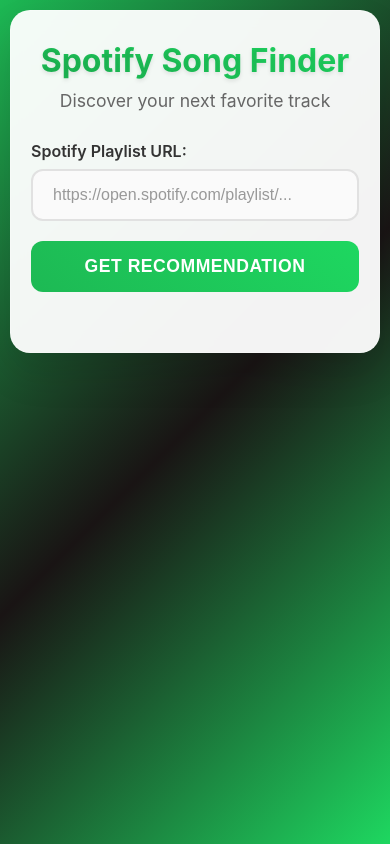
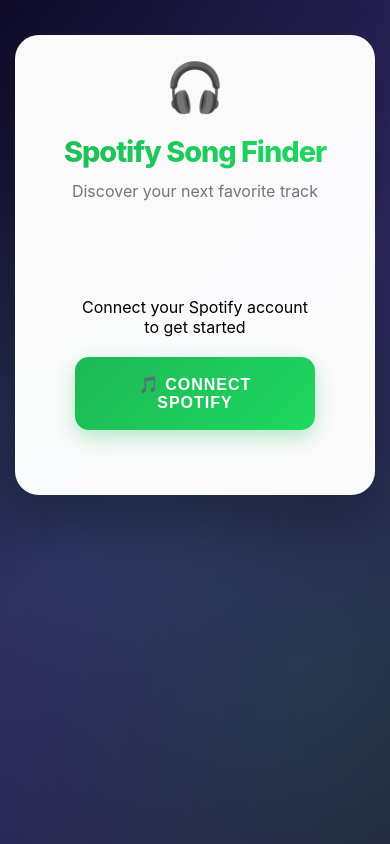
Before and after one commit to NikhilS240/Playlist-Spotify-Predictor-ML, a React (Create React App) app in the folder react/client/: page / in a window 390 px wide. Built offline with nearby package versions, Linux system fonts and the light colour scheme.

Commit message:
new files updated

```diff
--- a/react/client/src/App.js
+++ b/react/client/src/App.js
@@ -1,8 +1,37 @@
-import React, { useState } from 'react';
+
+import React, { useState, useEffect } from 'react';
 
 export default function Printer() {
   const [result, setResult] = useState('');
   const [isLoading, setIsLoading] = useState(false);
+  const [sessionId, setSessionId] = useState(null);
+  const [isAuthenticated, setIsAuthenticated] = useState(false);
+
+  useEffect(() => {
+    const params = new URLSearchParams(window.location.search);
+    const session = params.get('session');
+    const error = params.get('error');
+
+    if (session) {
+      setSessionId(session);
+      setIsAuthenticated(true);
+      localStorage.setItem('spotify_session', session);
+      window.history.replaceState({}, document.title, '/');
+    } else if (error) {
+      alert('Failed to connect to Spotify. Please try again.');
+      window.history.replaceState({}, document.title, '/');
+    } else {
+      const savedSession = localStorage.getItem('spotify_session');
+      if (savedSession) {
+        setSessionId(savedSession);
+        setIsAuthenticated(true);
+      }
+    }
+  }, []);
+
+  const handleSpotifyLogin = () => {
+    window.location.href = 'http://127.0.0.1:5000/login';
+  };
 
   return (
     <div className="app-container">
@@ -11,7 +40,21 @@
         <p className="app-subtitle">Discover your next favorite track</p>
       </div>
 
-      <MyForm setResult={setResult} setIsLoading={setIsLoading} isLoading={isLoading} />
+      {!isAuthenticated ? (
+        <div style={{textAlign: 'center', padding: '40px'}}>
+          <p style={{marginBottom: '20px'}}>Connect your Spotify account to get started</p>
+          <button className="submit-button" onClick={handleSpotifyLogin}>
+            🎵 Connect Spotify
+          </button>
+        </div>
+      ) : (
+        <>
+          <MyForm
+            setResult={setResult}
+            setIsLoading={setIsLoading}
+            isLoading={isLoading}
+            sessionId={sessionId}
+          />
 
           {isLoading && (
             <div className="loading">
@@ -39,24 +82,29 @@
               </div>
             </div>
           )}
+        </>
+      )}
     </div>
   );
 }
 
-function MyForm({ setResult, setIsLoading, isLoading }) {
+function MyForm({ setResult, setIsLoading, isLoading, sessionId }) {
   function handleSubmit(e) {
     e.preventDefault();
     setIsLoading(true);
-    setResult(''); // Clear previous results
+    setResult('');
 
     const form = e.target;
     const formData = new FormData(form);
     const formJson = Object.fromEntries(formData.entries());
 
-    fetch('http://localhost:5000/submit', {
+    fetch('http://127.0.0.1:5000/submit', {
       method: 'POST',
       headers: { 'Content-Type': 'application/json' },
-      body: JSON.stringify(formJson),
+      body: JSON.stringify({
+        ...formJson,
+        sessionId: sessionId
+      }),
     })
       .then(res => res.json())
       .then(data => {
--- a/react/client/src/index.css
+++ b/react/client/src/index.css
@@ -5,10 +5,25 @@
     sans-serif;
   -webkit-font-smoothing: antialiased;
   -moz-osx-font-smoothing: grayscale;
-  background: linear-gradient(135deg, #1db954 0%, #191414 50%, #1ed760 100%);
+  background: linear-gradient(135deg, #0f0c29 0%, #302b63 50%, #24243e 100%);
   min-height: 100vh;
   padding: 20px;
   box-sizing: border-box;
+  overflow-x: hidden;
+}
+
+/* Animated background particles */
+body::before {
+  content: '';
+  position: fixed;
+  top: 0;
+  left: 0;
+  width: 100%;
+  height: 100%;
+  background: radial-gradient(circle at 20% 50%, rgba(29, 185, 84, 0.1) 0%, transparent 50%),
+              radial-gradient(circle at 80% 80%, rgba(30, 215, 96, 0.1) 0%, transparent 50%);
+  pointer-events: none;
+  z-index: 0;
 }
 
 code {
@@ -18,127 +33,23 @@
 
 /* Main App Container */
 .app-container {
-  max-width: 600px;
-  margin: 0 auto;
-  background: rgba(255, 255, 255, 0.95);
-  backdrop-filter: blur(10px);
-  border-radius: 20px;
-  padding: 40px;
-  box-shadow: 0 20px 40px rgba(0, 0, 0, 0.1);
-  border: 1px solid rgba(255, 255, 255, 0.2);
+  position: relative;
+  z-index: 1;
+  max-width: 650px;
+  margin: 40px auto;
+  background: rgba(255, 255, 255, 0.98);
+  backdrop-filter: blur(20px);
+  border-radius: 24px;
+  padding: 50px;
+  box-shadow: 0 30px 60px rgba(0, 0, 0, 0.3),
+              0 0 0 1px rgba(255, 255, 255, 0.1) inset;
+  animation: fadeIn 0.6s ease-out;
 }
 
-/* Header */
-.app-header {
-  text-align: center;
-  margin-bottom: 30px;
-}
-
-.app-title {
-  font-size: 2.5rem;
-  font-weight: 700;
-  background: linear-gradient(45deg, #1db954, #1ed760);
-  -webkit-background-clip: text;
-  -webkit-text-fill-color: transparent;
-  background-clip: text;
-  margin: 0;
-  text-shadow: 0 2px 4px rgba(0, 0, 0, 0.1);
-}
-
-.app-subtitle {
-  color: #666;
-  font-size: 1.1rem;
-  margin-top: 10px;
-  font-weight: 400;
-}
-
-/* Form Styles */
-.recommendation-form {
-  margin-bottom: 30px;
-}
-
-.form-group {
-  margin-bottom: 20px;
-}
-
-.form-label {
-  display: block;
-  font-weight: 600;
-  color: #333;
-  margin-bottom: 8px;
-  font-size: 1rem;
-}
-
-.form-input {
-  width: 100%;
-  padding: 15px 20px;
-  border: 2px solid #e1e1e1;
-  border-radius: 12px;
-  font-size: 1rem;
-  transition: all 0.3s ease;
-  box-sizing: border-box;
-  background: #fafafa;
-}
-
-.form-input:focus {
-  outline: none;
-  border-color: #1db954;
-  background: #fff;
-  box-shadow: 0 0 0 3px rgba(29, 185, 84, 0.1);
-  transform: translateY(-1px);
-}
-
-.form-input::placeholder {
-  color: #999;
-}
-
-/* Submit Button */
-.submit-button {
-  width: 100%;
-  padding: 15px 20px;
-  background: linear-gradient(45deg, #1db954, #1ed760);
-  color: white;
-  border: none;
-  border-radius: 12px;
-  font-size: 1.1rem;
-  font-weight: 600;
-  cursor: pointer;
-  transition: all 0.3s ease;
-  text-transform: uppercase;
-  letter-spacing: 0.5px;
-}
-
-.submit-button:hover {
-  transform: translateY(-2px);
-  box-shadow: 0 10px 25px rgba(29, 185, 84, 0.3);
-}
-
-.submit-button:active {
-  transform: translateY(0);
-}
-
-.submit-button:disabled {
-  background: #ccc;
-  cursor: not-allowed;
-  transform: none;
-}
-
-/* Result Card */
-.result-card {
-  background: linear-gradient(135deg, #191414, #2a2a2a);
-  color: white;
-  padding: 30px;
-  border-radius: 16px;
-  margin-top: 30px;
-  box-shadow: 0 15px 35px rgba(0, 0, 0, 0.2);
-  border: 1px solid rgba(255, 255, 255, 0.1);
-  animation: slideUp 0.5s ease-out;
-}
-
-@keyframes slideUp {
+@keyframes fadeIn {
   from {
     opacity: 0;
-    transform: translateY(20px);
+    transform: translateY(30px);
   }
   to {
     opacity: 1;
@@ -146,74 +57,268 @@
   }
 }
 
+/* Header */
+.app-header {
+  text-align: center;
+  margin-bottom: 40px;
+  position: relative;
+}
+
+.app-header::before {
+  content: '🎧';
+  font-size: 4rem;
+  display: block;
+  margin-bottom: 15px;
+  animation: float 3s ease-in-out infinite;
+}
+
+@keyframes float {
+  0%, 100% { transform: translateY(0px); }
+  50% { transform: translateY(-10px); }
+}
+
+.app-title {
+  font-size: 2.8rem;
+  font-weight: 800;
+  background: linear-gradient(45deg, #1db954, #1ed760, #1db954);
+  background-size: 200% auto;
+  -webkit-background-clip: text;
+  -webkit-text-fill-color: transparent;
+  background-clip: text;
+  margin: 0;
+  animation: gradient 3s ease infinite;
+  letter-spacing: -1px;
+}
+
+@keyframes gradient {
+  0%, 100% { background-position: 0% 50%; }
+  50% { background-position: 100% 50%; }
+}
+
+.app-subtitle {
+  color: #666;
+  font-size: 1.15rem;
+  margin-top: 12px;
+  font-weight: 400;
+  opacity: 0.9;
+}
+
+/* Form Styles */
+.recommendation-form {
+  margin-bottom: 35px;
+}
+
+.form-group {
+  margin-bottom: 25px;
+  position: relative;
+}
+
+.form-label {
+  display: block;
+  font-weight: 600;
+  color: #2a2a2a;
+  margin-bottom: 10px;
+  font-size: 1.05rem;
+  transition: color 0.3s ease;
+}
+
+.form-group:focus-within .form-label {
+  color: #1db954;
+}
+
+.form-input {
+  width: 100%;
+  padding: 18px 22px;
+  border: 2px solid #e5e5e5;
+  border-radius: 14px;
+  font-size: 1.05rem;
+  transition: all 0.3s cubic-bezier(0.4, 0, 0.2, 1);
+  box-sizing: border-box;
+  background: #fafafa;
+  font-family: inherit;
+}
+
+.form-input:focus {
+  outline: none;
+  border-color: #1db954;
+  background: #fff;
+  box-shadow: 0 0 0 4px rgba(29, 185, 84, 0.08),
+              0 4px 12px rgba(0, 0, 0, 0.05);
+  transform: translateY(-2px);
+}
+
+.form-input::placeholder {
+  color: #aaa;
+  font-weight: 400;
+}
+
+/* Submit Button */
+.submit-button {
+  width: 100%;
+  padding: 18px 24px;
+  background: linear-gradient(135deg, #1db954 0%, #1ed760 100%);
+  color: white;
+  border: none;
+  border-radius: 14px;
+  font-size: 1.15rem;
+  font-weight: 700;
+  cursor: pointer;
+  transition: all 0.3s cubic-bezier(0.4, 0, 0.2, 1);
+  text-transform: uppercase;
+  letter-spacing: 1px;
+  position: relative;
+  overflow: hidden;
+  box-shadow: 0 8px 20px rgba(29, 185, 84, 0.3);
+}
+
+.submit-button::before {
+  content: '';
+  position: absolute;
+  top: 0;
+  left: -100%;
+  width: 100%;
+  height: 100%;
+  background: linear-gradient(90deg, transparent, rgba(255, 255, 255, 0.3), transparent);
+  transition: left 0.5s;
+}
+
+.submit-button:hover::before {
+  left: 100%;
+}
+
+.submit-button:hover {
+  transform: translateY(-3px);
+  box-shadow: 0 12px 30px rgba(29, 185, 84, 0.4);
+}
+
+.submit-button:active {
+  transform: translateY(-1px);
+  box-shadow: 0 6px 15px rgba(29, 185, 84, 0.3);
+}
+
+.submit-button:disabled {
+  background: linear-gradient(135deg, #999, #bbb);
+  cursor: not-allowed;
+  transform: none;
+  box-shadow: none;
+}
+
+/* Result Card */
+.result-card {
+  background: linear-gradient(135deg, #1a1a1a, #2d2d2d);
+  color: white;
+  padding: 35px;
+  border-radius: 20px;
+  margin-top: 35px;
+  box-shadow: 0 20px 40px rgba(0, 0, 0, 0.4),
+              0 0 0 1px rgba(255, 255, 255, 0.05) inset;
+  animation: slideUp 0.5s cubic-bezier(0.4, 0, 0.2, 1);
+  position: relative;
+  overflow: hidden;
+}
+
+.result-card::before {
+  content: '';
+  position: absolute;
+  top: 0;
+  left: 0;
+  right: 0;
+  height: 4px;
+  background: linear-gradient(90deg, #1db954, #1ed760, #1db954);
+  background-size: 200% auto;
+  animation: gradient 3s ease infinite;
+}
+
+@keyframes slideUp {
+  from {
+    opacity: 0;
+    transform: translateY(30px) scale(0.95);
+  }
+  to {
+    opacity: 1;
+    transform: translateY(0) scale(1);
+  }
+}
+
 .result-title {
   color: #1ed760;
-  font-size: 1.4rem;
-  font-weight: 700;
-  margin-bottom: 20px;
+  font-size: 1.6rem;
+  font-weight: 800;
+  margin-bottom: 25px;
   text-align: center;
   display: flex;
   align-items: center;
   justify-content: center;
-  gap: 10px;
+  gap: 12px;
+  letter-spacing: 0.5px;
 }
 
 .result-title::before {
   content: "🎵";
-  font-size: 1.2em;
+  font-size: 1.4em;
+  animation: bounce 2s ease-in-out infinite;
+}
+
+@keyframes bounce {
+  0%, 100% { transform: translateY(0); }
+  50% { transform: translateY(-5px); }
 }
 
 .result-info {
   display: flex;
   flex-direction: column;
-  gap: 12px;
+  gap: 14px;
 }
 
 .result-item {
   display: flex;
   align-items: center;
-  gap: 12px;
-  padding: 10px;
-  background: rgba(255, 255, 255, 0.05);
-  border-radius: 8px;
-  transition: background 0.3s ease;
+  gap: 15px;
+  padding: 14px 16px;
+  background: rgba(255, 255, 255, 0.06);
+  border-radius: 12px;
+  transition: all 0.3s cubic-bezier(0.4, 0, 0.2, 1);
+  border: 1px solid rgba(255, 255, 255, 0.03);
 }
 
 .result-item:hover {
   background: rgba(255, 255, 255, 0.1);
+  transform: translateX(5px);
+  border-color: rgba(30, 215, 96, 0.3);
 }
 
 .result-label {
-  font-weight: 600;
+  font-weight: 700;
   color: #1ed760;
-  min-width: 60px;
-  font-size: 0.9rem;
+  min-width: 70px;
+  font-size: 0.85rem;
   text-transform: uppercase;
-  letter-spacing: 0.5px;
+  letter-spacing: 1px;
 }
 
 .result-value {
   flex: 1;
-  font-size: 1.1rem;
+  font-size: 1.15rem;
   font-weight: 500;
+  color: #f5f5f5;
 }
 
 /* Loading State */
 .loading {
   text-align: center;
-  padding: 30px;
+  padding: 40px;
   color: #666;
 }
 
 .loading-spinner {
   display: inline-block;
-  width: 40px;
-  height: 40px;
-  border: 3px solid #f3f3f3;
-  border-top: 3px solid #1db954;
+  width: 50px;
+  height: 50px;
+  border: 4px solid #f0f0f0;
+  border-top: 4px solid #1db954;
   border-radius: 50%;
-  animation: spin 1s linear infinite;
-  margin-bottom: 15px;
+  animation: spin 0.8s linear infinite;
+  margin-bottom: 20px;
 }
 
 @keyframes spin {
@@ -221,49 +326,91 @@
   100% { transform: rotate(360deg); }
 }
 
+.loading p {
+  font-size: 1.1rem;
+  font-weight: 500;
+}
+
 /* Error State */
 .error-message {
-  background: linear-gradient(135deg, #ff4757, #ff3838);
+  background: linear-gradient(135deg, #ff4757, #ff6348);
   color: white;
-  padding: 20px;
-  border-radius: 12px;
-  margin-top: 20px;
+  padding: 22px 28px;
+  border-radius: 14px;
+  margin-top: 25px;
   text-align: center;
-  font-weight: 500;
+  font-weight: 600;
+  box-shadow: 0 10px 25px rgba(255, 71, 87, 0.3);
+  animation: shake 0.5s ease-in-out;
+}
+
+@keyframes shake {
+  0%, 100% { transform: translateX(0); }
+  25% { transform: translateX(-10px); }
+  75% { transform: translateX(10px); }
 }
 
 /* Responsive Design */
 @media (max-width: 768px) {
   body {
-    padding: 10px;
+    padding: 15px;
   }
 
   .app-container {
-    padding: 30px 20px;
+    padding: 35px 25px;
+    margin: 20px auto;
+  }
+
+  .app-header::before {
+    font-size: 3rem;
   }
 
   .app-title {
-    font-size: 2rem;
+    font-size: 2.2rem;
+  }
+
+  .app-subtitle {
+    font-size: 1rem;
   }
 
   .result-info {
-    gap: 10px;
+    gap: 12px;
   }
 
   .result-item {
     flex-direction: column;
     align-items: flex-start;
+    gap: 8px;
   }
 
   .result-label {
     min-width: auto;
+  }
+
+  .result-card {
+    padding: 25px;
+  }
+}
+
+@media (max-width: 480px) {
+  .app-container {
+    padding: 25px 20px;
+  }
+
+  .app-title {
+    font-size: 1.8rem;
+  }
+
+  .form-input,
+  .submit-button {
+    font-size: 1rem;
   }
 }
 
 /* Dark mode support */
 @media (prefers-color-scheme: dark) {
   .app-container {
-    background: rgba(25, 20, 20, 0.95);
+    background: rgba(26, 26, 26, 0.98);
     color: white;
   }
 
@@ -275,9 +422,14 @@
 
   .form-input:focus {
     background: #333;
+    border-color: #1db954;
   }
 
   .form-label {
-    color: #ddd;
+    color: #e5e5e5;
+  }
+
+  .app-subtitle {
+    color: #aaa;
   }
 }
```
Also changed, not shown: 2 other files (tests, documents, lock files or other folders). Lines whose indentation alone changed are shown as unchanged.
